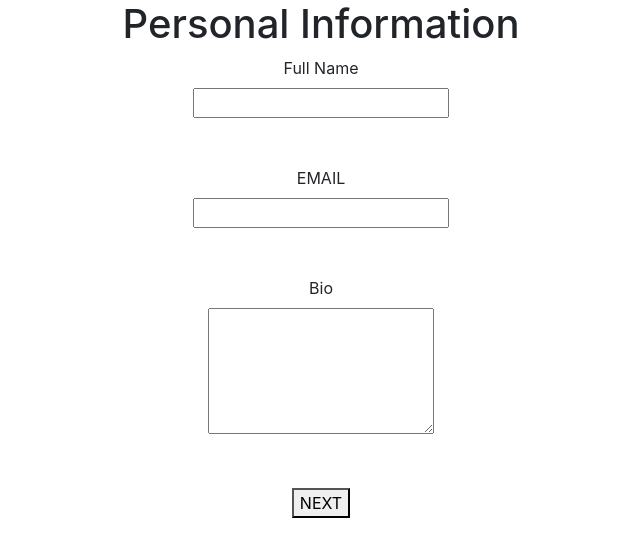
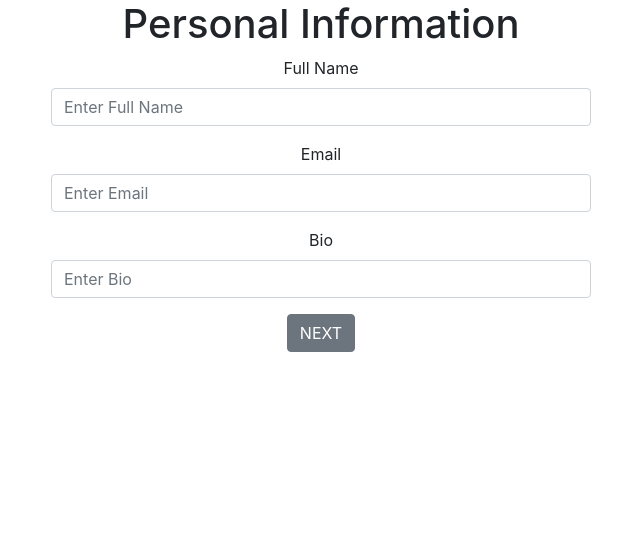
Before and after one commit to abimsedhain/portfolio_designer, a React (Create React App) app: page /form in a window 1280 px wide. Shown: the top 556 px of the page, without its empty margins (319-959 px from the left). Built offline with nearby package versions, Linux system fonts and the light colour scheme.

Commit message:
added bootstrap

```diff
--- a/src/Form/PersonalInfo.js
+++ b/src/Form/PersonalInfo.js
@@ -1,6 +1,7 @@
 import React from 'react'
 import { Formik, Form, Field, ErrorMessage } from 'formik';
 import * as yup from 'yup';
+import { Label, Input, FromGroup, Button, FormGroup } from "reactstrap"
 
 const validationSchema = yup.object({
 	// fullName: yup.string().required('Name is required').max(20),
@@ -23,27 +24,24 @@ const PersonalInfo = ({ formData, setFormData, nextStep }) => {
 			<Form>
 				<h1>Personal Information</h1>
 
-                <label htmlFor='name'>Full Name</label> <br/>
-                 <Field type='text' id='fullName' name='fullName'/>
-                <br /><br />
+				<FormGroup>
+					<Label>Full Name</Label>
+					<Field type="text" id="fullName" name="fullName" as={Input} placeholder="Enter Full Name"></Field>
 					<ErrorMessage name='fullName' />
-                <br />
+				</FormGroup>
 
-                <label htmlFor='email'>EMAIL</label><br/>
-                <Field type='email' id='email' name='email'
-                />
-                <br /><br />
+				<FormGroup>
+					<Label>Email</Label>
+					<Field type='email' id='email' name='email' as={Input} placeholder="Enter Email"/>
 					<ErrorMessage name='email' />
-                <br />
+				</FormGroup>
 
-                <label htmlFor='bio'>Bio</label><br/>
-                <Field as='textarea' rows='5' id='bio' name='bio'
-                />
-                <br /><br />
+				<FormGroup>
+					<Label>Bio</Label>
+					<Field as='textarea' rows='5' id='bio' name='bio' as={Input} placeholder="Enter Bio"/>
 					<ErrorMessage name='email' />
-                <br />
-
-                <button type='submit'> NEXT </button>
+				</FormGroup>
+				<Button type='submit'> NEXT </Button>
 			</Form>
 		</Formik>
 
```
Lines whose indentation alone changed are shown as unchanged.
